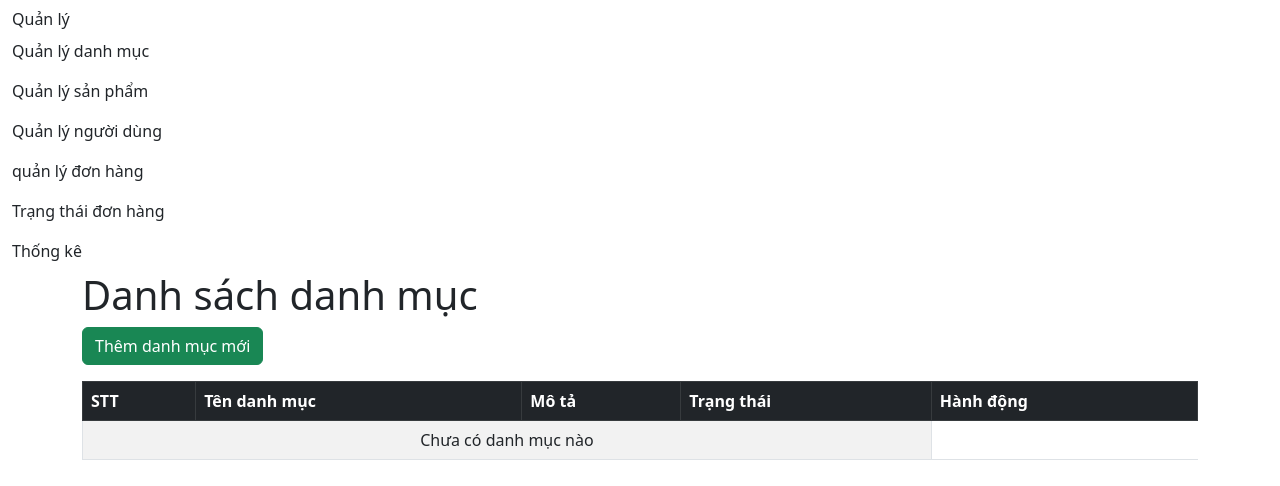
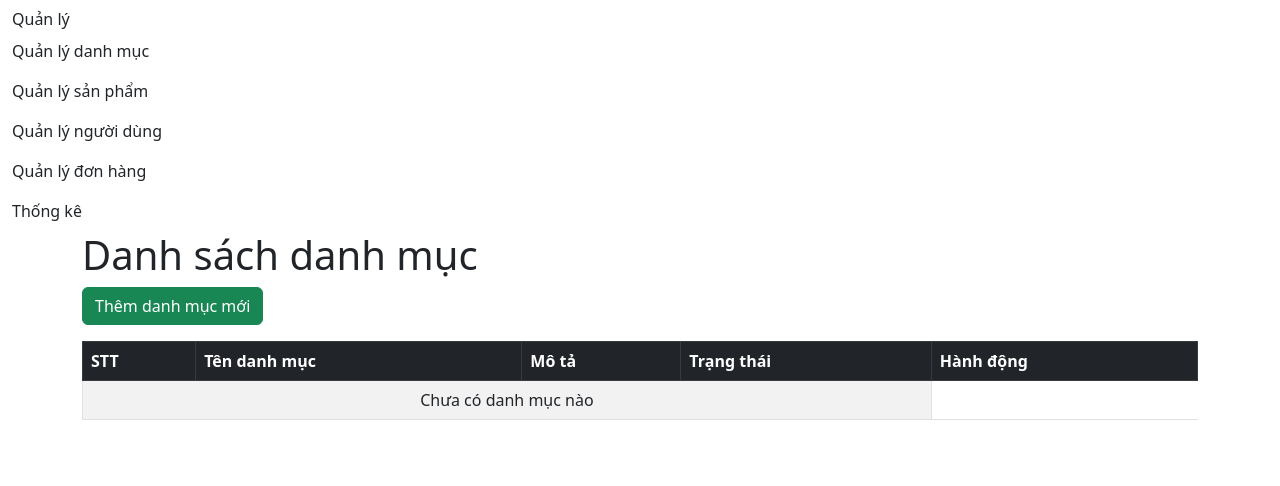
Before and after one commit to QuangHuan1005/DuAn1_Nhom2, a PHP site: page /base_du_an_1/admin/index.php?act=category-list in a window 1280 px wide. Shown: the part 314-800 px from the top of the page. Run offline with PHP 8.4, Linux system fonts and the light colour scheme; data that the repository does not hold is empty; some libraries are stand-ins or nearby versions.

Commit message:
Update siderbar.php

```diff
--- a/admin/views/layouts/siderbar.php
+++ b/admin/views/layouts/siderbar.php
@@ -69,16 +69,9 @@
 
                 <li class="nav-item">
                     <a class="nav-link menu-link" href="index.php?act=orderIndex">
-                        <i class="ri-file-list-3-line"></i> <span>quản lý đơn hàng</span>
+                        <i class="ri-file-list-3-line"></i> <span>Quản lý đơn hàng</span>
                     </a>
                 </li>
-
-                <li class="nav-item">
-                    <a class="nav-link menu-link" href="index.php?act=order-status-list">
-                        <i class="ri-exchange-line"></i> <span>Trạng thái đơn hàng</span>
-                    </a>
-                </li>
-
                 <li class="nav-item">
                     <a class="nav-link menu-link" href="index.php?act=adminDashboard">
                         <i class="ri-bar-chart-line"></i> <span>Thống kê</span>
```
